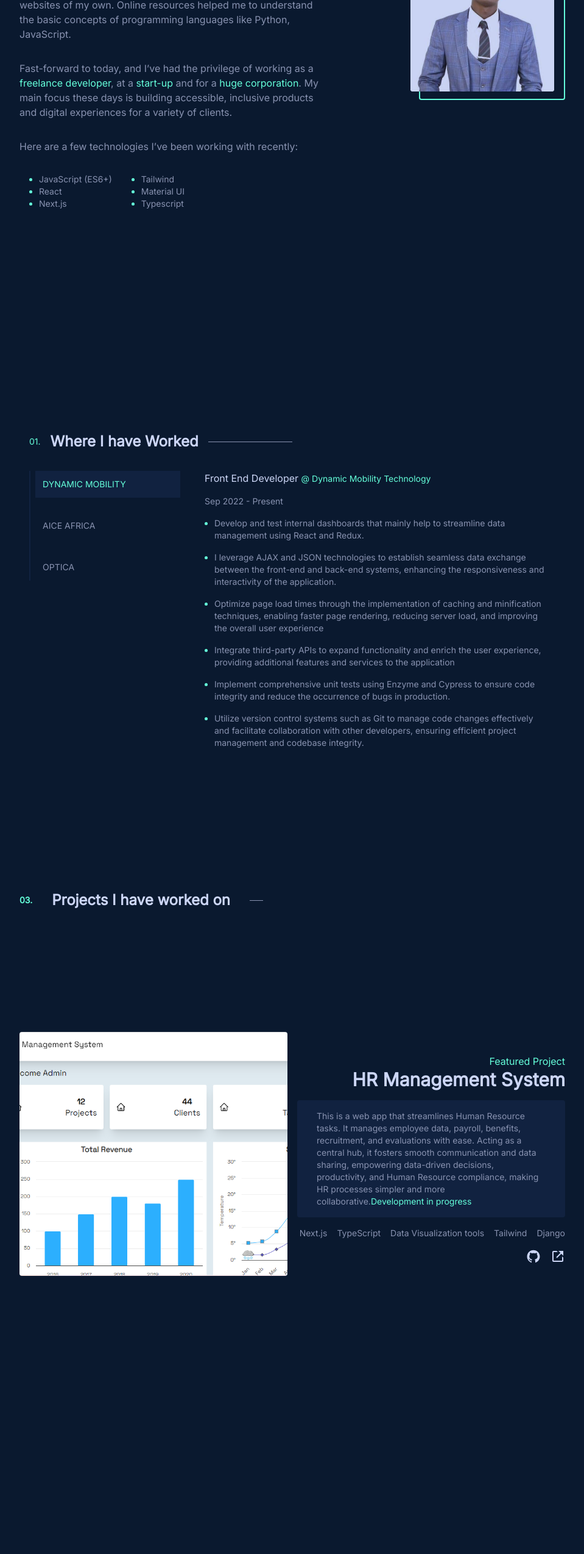
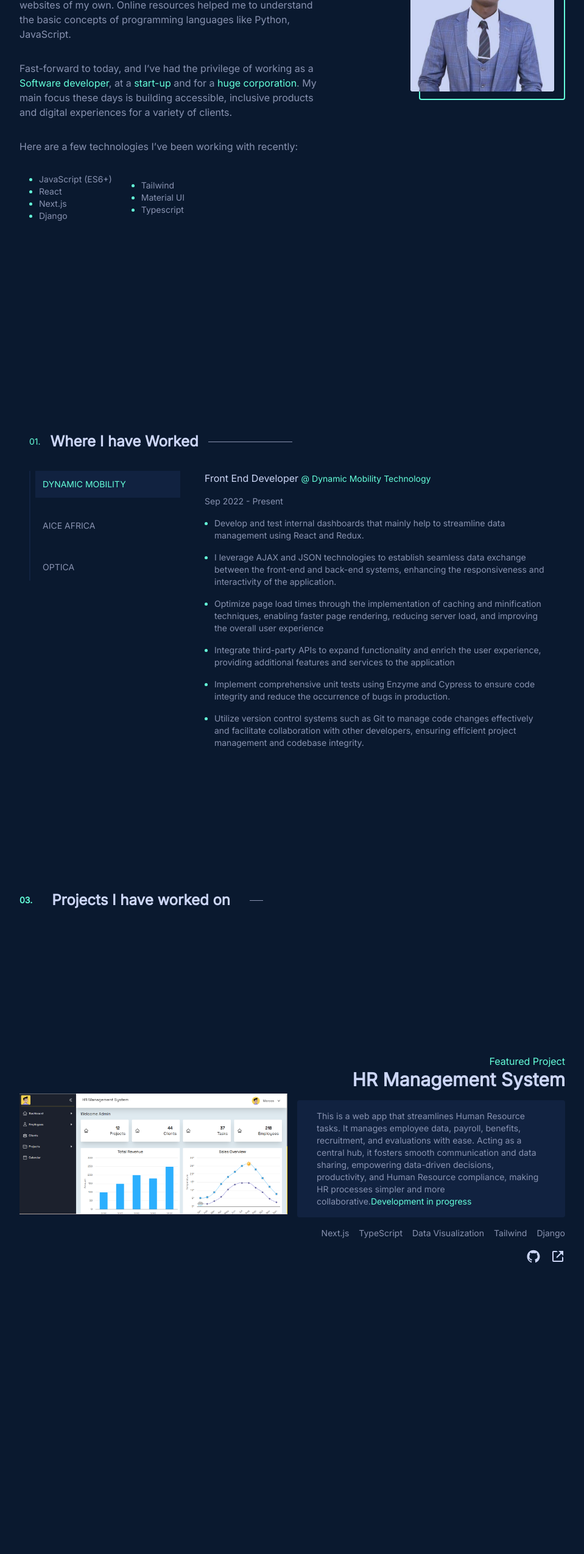
Before and after one commit to Marcos8060/port, a Next.js app: page / in a window 1280 px wide. Shown: the part 1060-3608 px from the top of the page at 61% size, without its empty margins (160-1119 px from the left). Built offline with nearby package versions, Linux system fonts and the light colour scheme.

Commit message:
updated my resume

```diff
--- a/components/about.js
+++ b/components/about.js
@@ -20,7 +20,7 @@ const About = () => {
           </p>
           <p className="text-gray">
             Fast-forward to today, and I’ve had the privilege of working as a
-            <span className="text-secondary"> freelance developer</span>, at a <span className="text-secondary">start-up</span> and for a <span className="text-secondary">huge corporation</span>. My main focus these days is building
+            <span className="text-secondary"> Software developer</span>, at a <span className="text-secondary">start-up</span> and for a <span className="text-secondary">huge corporation</span>. My main focus these days is building
             accessible, inclusive products and digital experiences for a variety of clients.
           </p>
           <p className="text-gray">
@@ -32,6 +32,7 @@ const About = () => {
                 <li>JavaScript (ES6+)</li>
                 <li>React</li>
                 <li>Next.js</li>
+                <li>Django</li>
               </ul>
             </div>
             <div>
--- a/components/projects.js
+++ b/components/projects.js
@@ -18,7 +18,7 @@ const Projects = () => {
         <section className="md:flex items-center py-12 sm:px-12 gap-4 md:h-screen h-auto space-y-4">
           <div className="md:w-1/2 w-full">
             <img
-              className="h-[50vh] w-full object-cover rounded"
+              className="h-[50vh] w-full object-contain rounded"
               src="/images/hr.png"
             />
           </div>
@@ -38,14 +38,14 @@ const Projects = () => {
                 decisions, productivity, and Human Resource compliance, making
                 HR processes simpler and more collaborative.
                 <span className="text-secondary text-sm">
-                  Development in progress
+                   Development in progress
                 </span>
               </p>
             </div>
             <div className="flex items-center justify-end gap-4 text-gray text-sm">
               <p>Next.js</p>
               <p>TypeScript</p>
-              <p>Data Visualization tools</p>
+              <p>Data Visualization</p>
               <p>Tailwind</p>
               <p>Django</p>
             </div>
@@ -113,7 +113,12 @@ const Projects = () => {
         </section>
 
         <section className="md:flex items-center py-12 sm:px-12 gap-4 md:h-screen h-auto space-y-4">
-          <aside className="project_img relative cursor-pointer md:h-96 h-72 rounded md:w-1/2"></aside>
+        <div className="md:w-1/2 w-full">
+            <img
+              className="w-full object-contain rounded"
+              src="/images/bloow.png"
+            />
+          </div>
           <aside className="md:w-1/2 w-full flex flex-col gap-4">
             <div className="flex flex-col">
               <p className="text-secondary md:text-right">Featured Project</p>
@@ -191,11 +196,21 @@ const Projects = () => {
               </Link>
             </div>
           </aside>
-          <aside className="project4_img relative cursor-pointer md:h-96 h-72 rounded md:w-1/2"></aside>
+          <div className="md:w-1/2 w-full">
+            <img
+              className="h-[50vh] w-full object-contain rounded"
+              src="/images/aice.png"
+            />
+          </div>
         </section>
 
         <section className="md:flex items-center py-12 sm:px-12 gap-4 md:h-screen h-auto space-y-4">
-          <aside className="project3_img relative cursor-pointer md:h-96 h-72 rounded md:w-1/2"></aside>
+          <div className="md:w-1/2 w-full">
+            <img
+              className="h-[50vh] w-full object-contain rounded"
+              src="/images/tesla.png"
+            />
+          </div>
           <aside className="md:w-1/2 w-full flex flex-col gap-4">
             <div className="flex flex-col">
               <p className="text-secondary md:text-right">Featured Project</p>
@@ -274,7 +289,13 @@ const Projects = () => {
               </Link>
             </div>
           </aside>
-          <aside className="project2_img relative cursor-pointer md:h-96 h-72 rounded md:w-1/2"></aside>
+          <div className="md:w-1/2 w-full">
+            <img
+              className="h-[50vh] w-full object-contain rounded"
+              src="/images/movie.png"
+            />
+          </div>
+          {/* <aside className="project2_img relative cursor-pointer md:h-96 h-72 rounded md:w-1/2"></aside> */}
         </section>
       </section>
     </>
```
